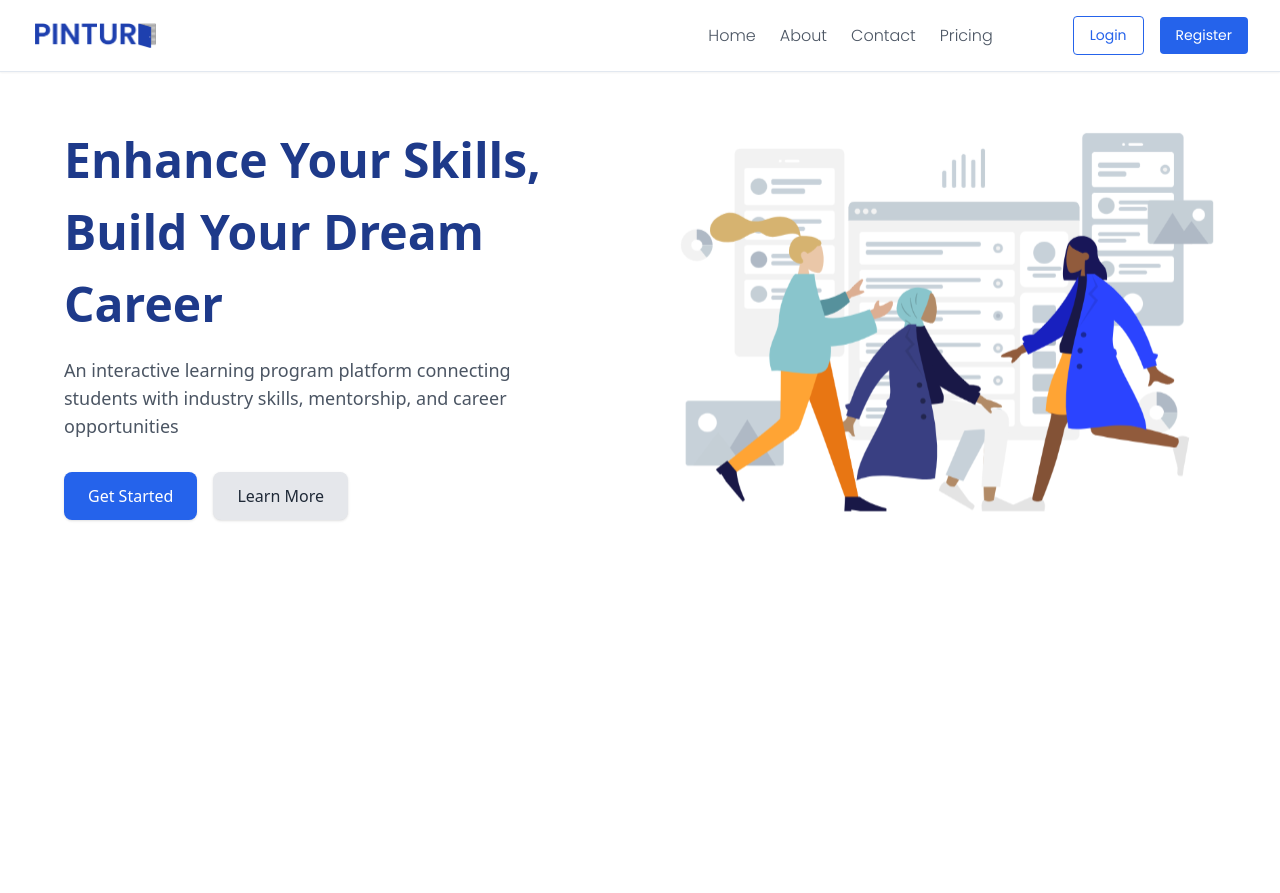
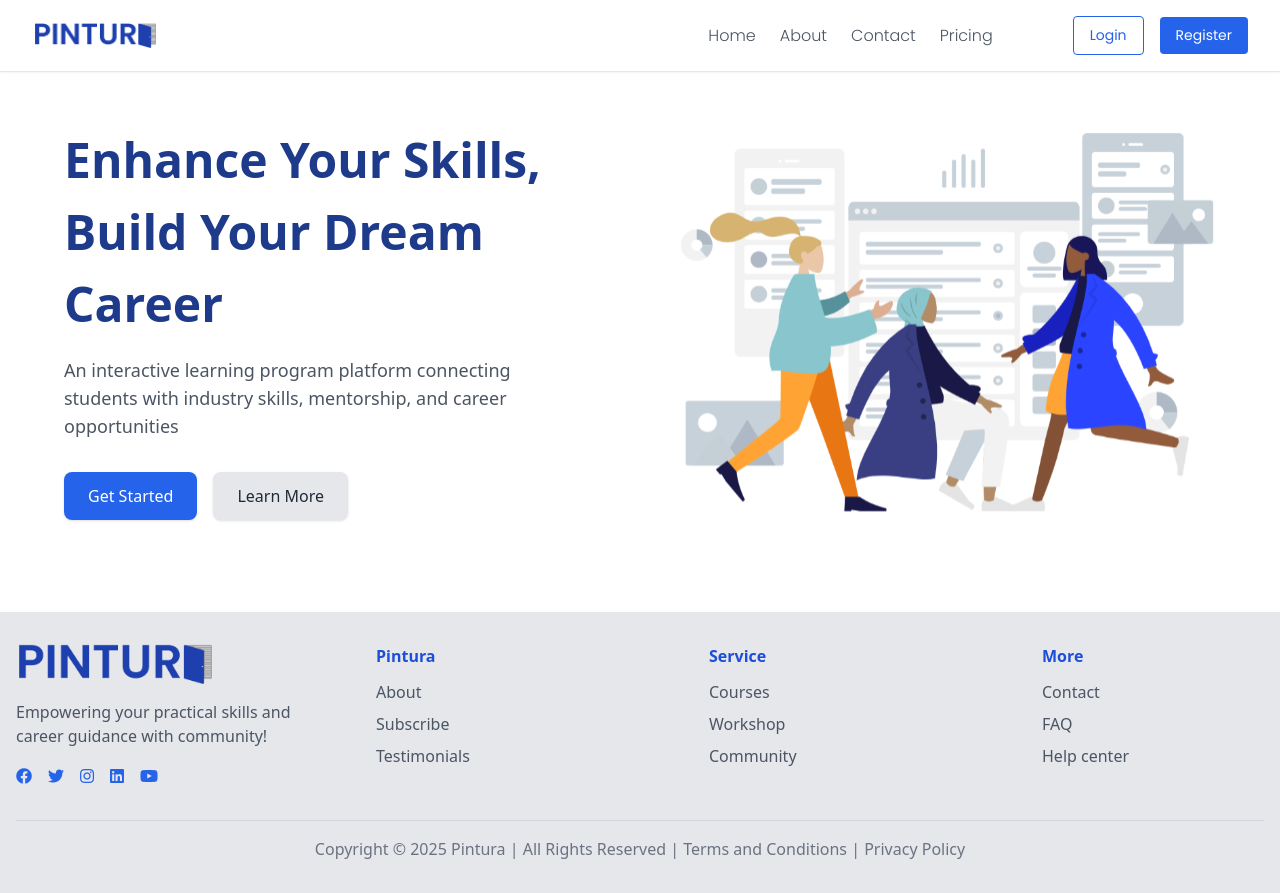
Before and after one commit to zaizen24/pintura, a React (Vite) app: page / in a window 1280 px wide. Before the commit the page ends 800 px from the top, so only its background shows below. Built offline with nearby package versions, Linux system fonts and the light colour scheme.

Commit message:
Perubahan di Footer.js

```diff
--- /dev/null
+++ b/src/components/public/Footer.jsx
@@ -0,0 +1,79 @@
+import React from 'react'
+import Logo from '../../assets/logo/logo.png';
+
+const Footer = () => {
+  return (
+    <div>
+       <footer className="bg-gray-200 py-8">
+        <div className="container mx-auto px-4">
+          <div className="flex flex-col items-center md:flex-row md:items-start md:justify-between">
+            <div className="flex flex-col items-center md:items-start mb-8 md:mb-0 w-full md:w-1/4 mr-16">
+              <div className="flex items-center justify-center md:justify-start">
+                <img src={Logo} alt="Logo" className="h-10 mr-2" />
+              </div>
+              <p className="text-gray-600 mt-4">Empowering your practical skills and career guidance with community!</p>
+              <div className="flex justify-center md:justify-start space-x-4 mt-4">
+                <a href="#" className="text-blue-600 hover:text-blue-800">
+                  <i className="fab fa-facebook"></i>
+                </a>
+                <a href="#" className="text-blue-600 hover:text-blue-800">
+                  <i className="fab fa-twitter"></i>
+                </a>
+                <a href="#" className="text-blue-600 hover:text-blue-800">
+                  <i className="fab fa-instagram"></i>
+                </a>
+                <a href="#" className="text-blue-600 hover:text-blue-800">
+                  <i className="fab fa-linkedin"></i>
+                </a>
+                <a href="#" className="text-blue-600 hover:text-blue-800">
+                  <i className="fab fa-youtube"></i>
+                </a>
+              </div>
+            </div>
+
+            {/* Section untuk Links */}
+            <div className="flex flex-wrap justify-between w-full md:w-3/4 space-y-6 md:space-y-0">
+              <div className="w-full md:w-1/4">
+                <h2 className="font-bold text-blue-700 mb-3">Pintura</h2>
+                <ul className="text-gray-600 space-y-2">
+                  <li><a href="#" className="hover:text-blue-600">About</a></li>
+                  <li><a href="#" className="hover:text-blue-600">Subscribe</a></li>
+                  <li><a href="#" className="hover:text-blue-600">Testimonials</a></li>
+                </ul>
+              </div>
+
+              <div className="w-full md:w-1/4">
+                <h2 className="font-bold text-blue-700 mb-3">Service</h2>
+                <ul className="text-gray-600 space-y-2">
+                  <li><a href="#" className="hover:text-blue-600">Courses</a></li>
+                  <li><a href="#" className="hover:text-blue-600">Workshop</a></li>
+                  <li><a href="#" className="hover:text-blue-600">Community</a></li>
+                </ul>
+              </div>
+
+              <div className="w-full md:w-1/4">
+                <h2 className="font-bold text-blue-700 mb-3">More</h2>
+                <ul className="text-gray-600 space-y-2">
+                  <li><a href="#" className="hover:text-blue-600">Contact</a></li>
+                  <li><a href="#" className="hover:text-blue-600">FAQ</a></li>
+                  <li><a href="#" className="hover:text-blue-600">Help center</a></li>
+                </ul>
+              </div>
+            </div>
+          </div>
+
+          {/* Footer Bottom Section */}
+          <div className="mt-8 border-t border-gray-300 pt-4 text-center">
+            <p className="text-gray-500">
+              Copyright © 2025 Pintura | All Rights Reserved |
+              <a href="#" className="hover:text-blue-600"> Terms and Conditions</a> |
+              <a href="#" className="hover:text-blue-600"> Privacy Policy</a>
+            </p>
+          </div>
+        </div>
+      </footer>
+    </div>
+  )
+}
+
+export default Footer
--- a/src/pages/public/HomePage.jsx
+++ b/src/pages/public/HomePage.jsx
@@ -1,5 +1,6 @@
 import Navbar from '../../components/public/Navbar';
 import HeroV1 from '../../components/public/HeroV1';
+import Footer from '../../components/public/Footer';
 
 import React from 'react'
 
@@ -8,6 +9,7 @@ const HomePage = () => {
     <div>
       <Navbar />
       <HeroV1 />
+      <Footer />
     </div>
   )
 }
```
